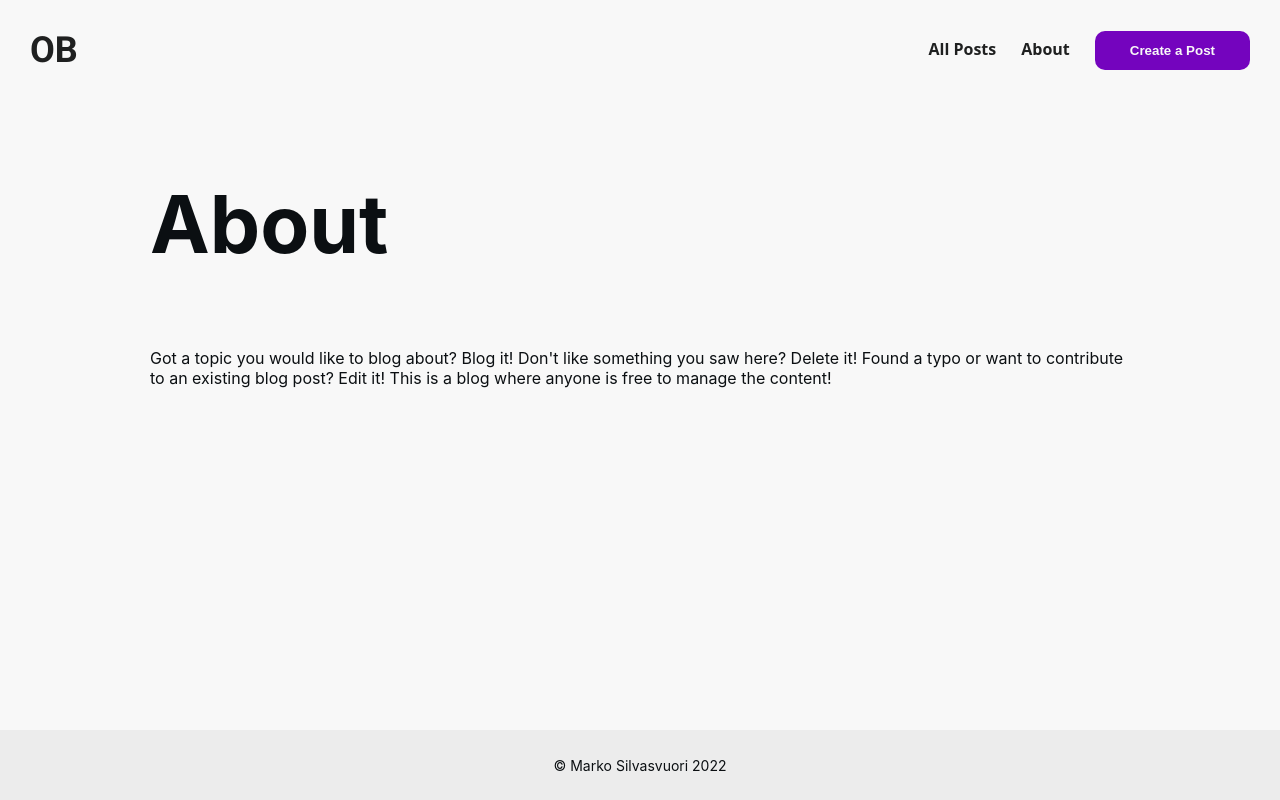
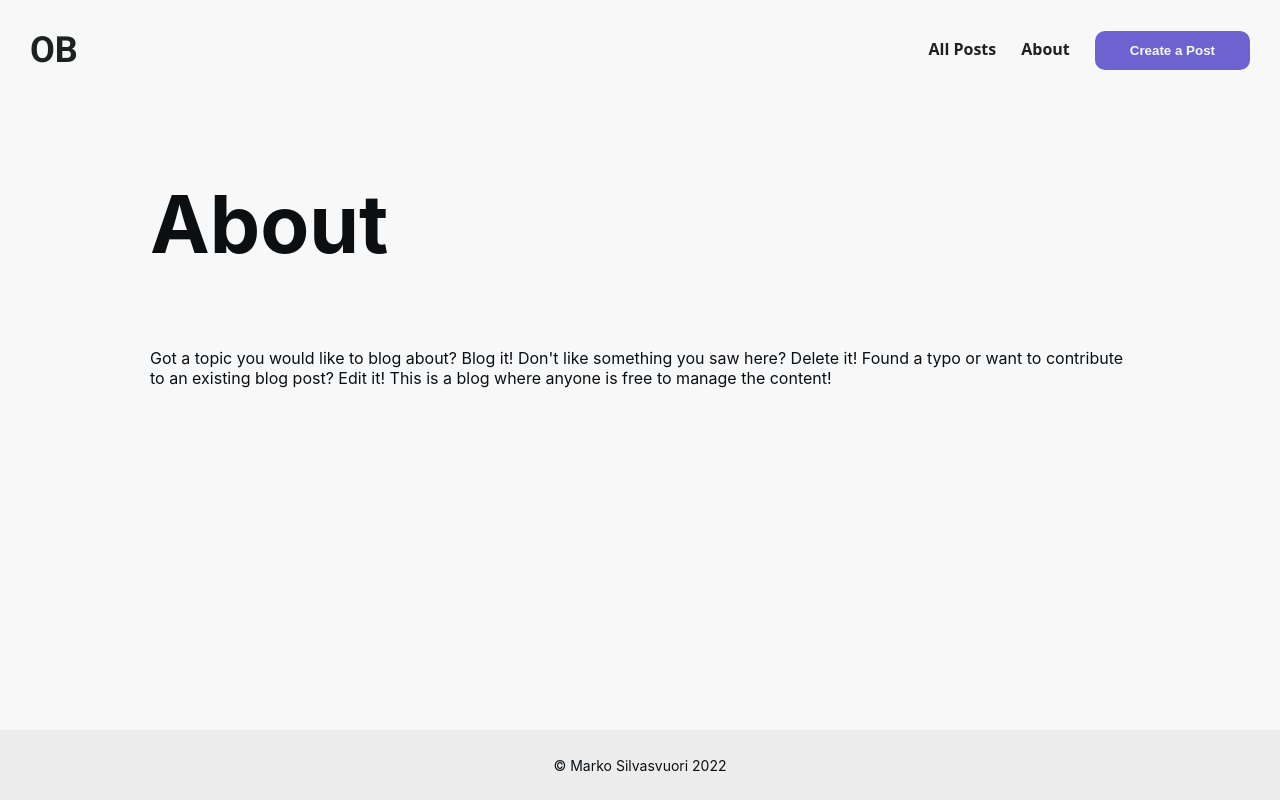
Before and after one commit to markosilvasvuori/open-blog, a Next.js app: page /about in a window 1280 px wide. Built offline with nearby package versions, Linux system fonts and the light colour scheme.

Commit message:
Changed color and added hover

```diff
--- a/src/components/UI/Button.module.css
+++ b/src/components/UI/Button.module.css
@@ -1,9 +1,21 @@
 .button {
+    width: 100%;
     padding: 12px 35px;
     border: none;
     border-radius: 10px;
     font-weight: bold;
     color: #f8f8f8;
-    background-color: #7404be;
+    background-color: #6c63d1;
+    transition: background-color .2s ease-in;
     cursor: pointer;
 }
+
+.button:hover {
+    background-color: #8177ec;
+}
+
+@media screen and (min-width: 768px) {
+    .button {
+        width: auto;
+    }
+}
```
